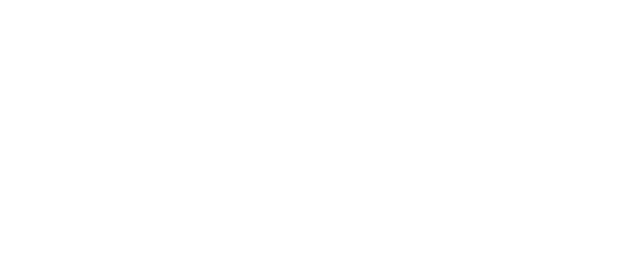
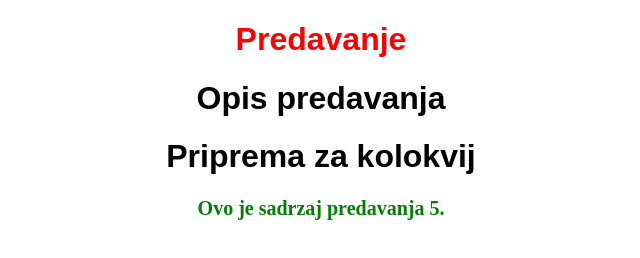
Before and after one commit to Limanewb/Predavanje-5, a plain HTML site: page Index.html in a window 1280 px wide. Shown: the whole page, without its empty margins (319-959 px from the left). Drawn offline with Linux system fonts and the light colour scheme.

Commit message:
html i external css fajlovi

```diff
--- a/Index.html
+++ b/Index.html
@@ -5,7 +5,30 @@
         <meta name="viewport" content="width=device-width, initial-scale=1.0">
         <title>Predavanje 5</title>
     </head>
+    <style>
+        .center
+        {
+            text-align: center;
+        }
+        h1
+        {
+            font-size: xx-large;
+            font-family: Arial, Helvetica, sans-serif;
+        }
+
+        p
+        {
+            font-size: 20px;
+            color: green;
+            font-weight: bolder;
+        }
+    </style>
     <body>
-
+        <div class="center">
+            <h1 style="color: red">Predavanje</h1>
+            <h1>Opis predavanja</h1>
+            <h1>Priprema za kolokvij</h1>
+            <p>Ovo je sadrzaj predavanja 5.</p>
+        </div>
     </body>
 </html>
--- /dev/null
+++ b/external.css
@@ -0,0 +1,5 @@
+body
+{
+    text-align: center;
+    color: blue;
+}
```
Also changed, not shown: external.html (added, +16 -0 lines). Lines whose indentation alone changed are shown as unchanged.
